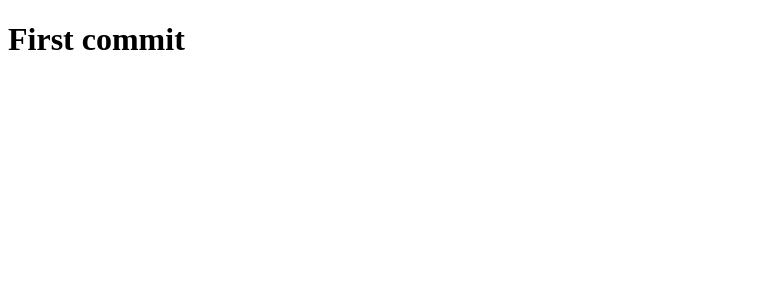
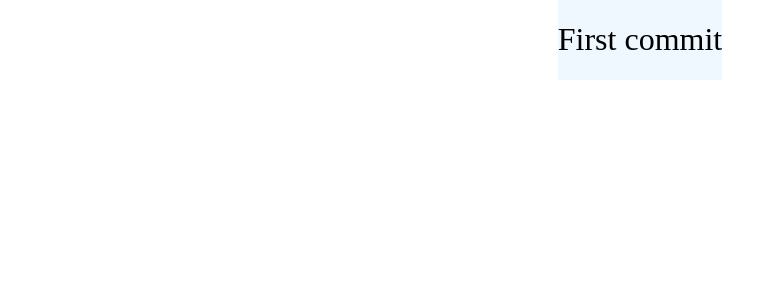
Before and after one commit to spiedra/en-dictionary, a React (Create React App) app: page / in a window 1280 px wide. Shown: the top 300 px of the page, without its empty margins (0-777 px from the left). Built offline with nearby package versions, Linux system fonts and the light colour scheme.

Commit message:
feat/add styled components (#5)
PR close #5

```diff
--- a/package.json
+++ b/package.json
@@ -9,6 +9,8 @@
     "react": "^17.0.2",
     "react-dom": "^17.0.2",
     "react-scripts": "5.0.0",
+    "styled-components": "^5.3.3",
+    "styled-normalize": "^8.0.7",
     "web-vitals": "^2.1.4"
   },
   "scripts": {
@@ -39,6 +41,7 @@
   "devDependencies": {
     "eslint": "^7.32.0",
     "eslint-config-standard": "^16.0.3",
+    "eslint-plugin-better-styled-components": "^1.1.2",
     "eslint-plugin-import": "^2.25.4",
     "eslint-plugin-node": "^11.1.0",
     "eslint-plugin-promise": "^5.2.0",
--- a/src/App.js
+++ b/src/App.js
@@ -1,9 +1,22 @@
 import React from 'react'
+import styled from 'styled-components'
+
+const TestComponent = styled.div`
+  align-items: center;
+  background-color: aliceblue;
+  display: flex;
+  flex-direction: column;
+  justify-content: center;
+`
 
 function App () {
   return (
     <>
-      <h1>First commit</h1>
+      <main>
+        <TestComponent>
+          <h1>First commit</h1>
+        </TestComponent>
+      </main>
     </>
   )
 }
--- a/src/index.js
+++ b/src/index.js
@@ -1,10 +1,18 @@
 import React from 'react'
 import ReactDOM from 'react-dom'
+
+import GlobalStyle from './styles/GlobalStyle'
+import { ThemeProvider } from 'styled-components'
+import { theme } from './styles/theme'
+
 import App from './App'
 
 ReactDOM.render(
   <React.StrictMode>
-    <App />
+    <GlobalStyle />
+    <ThemeProvider theme={theme}>
+      <App />
+    </ThemeProvider>
   </React.StrictMode>,
   document.getElementById('root')
 )
--- /dev/null
+++ b/src/styles/GlobalStyle.js
@@ -0,0 +1,27 @@
+import { createGlobalStyle } from 'styled-components'
+import { variables } from './variables'
+import normalize from 'styled-normalize'
+
+const GlobalStyle = createGlobalStyle`
+    ${normalize}
+    ${variables}
+
+    * {
+        font-family: inherit;
+        font: inherit;
+    }
+
+    html {
+        scroll-behavior: smooth;
+    }
+
+    main {
+        display: flex;
+        flex-direction: column;
+        justify-content: flex-start;
+        align-items: center;
+        min-height: 100vh;
+        flex: 1;
+    }
+`
+export default GlobalStyle
--- /dev/null
+++ b/src/styles/mixins.js
@@ -0,0 +1,21 @@
+import { css } from 'styled-components'
+
+export const mixins = {
+  flexCenter: css`
+    align-items: center;
+    display: flex;
+    justify-content: center;
+  `,
+
+  flexBetween: css`
+    align-items: center;
+    display: flex;
+    justify-content: space-between;
+  `,
+
+  flexEvenly: css`
+    align-items: center;
+    display: flex;
+    justify-content: space-evenly;
+  `
+}
--- /dev/null
+++ b/src/styles/theme.js
@@ -0,0 +1,14 @@
+import { mixins } from './mixins'
+
+export const theme = {
+  bp: {
+    mobileS: '(min-width: 280px)',
+    mobileM: '(min-width: 320px)',
+    mobileL: '(min-width: 425px)',
+    tablet: '(min-width: 768px)',
+    laptop: '(min-width: 1024px)',
+    laptopL: '(min-width: 1440px)',
+    laptopXL: '(min-width: 2560px)'
+  },
+  mixins
+}
--- /dev/null
+++ b/src/styles/variables.js
@@ -0,0 +1,7 @@
+import { css } from 'styled-components'
+
+export const variables = css`
+    :root {
+        --main-color: #ffff;
+    }
+`
```
Also changed, not shown: .eslintrc.js, 1 other file (tests, documents, lock files or other folders).
